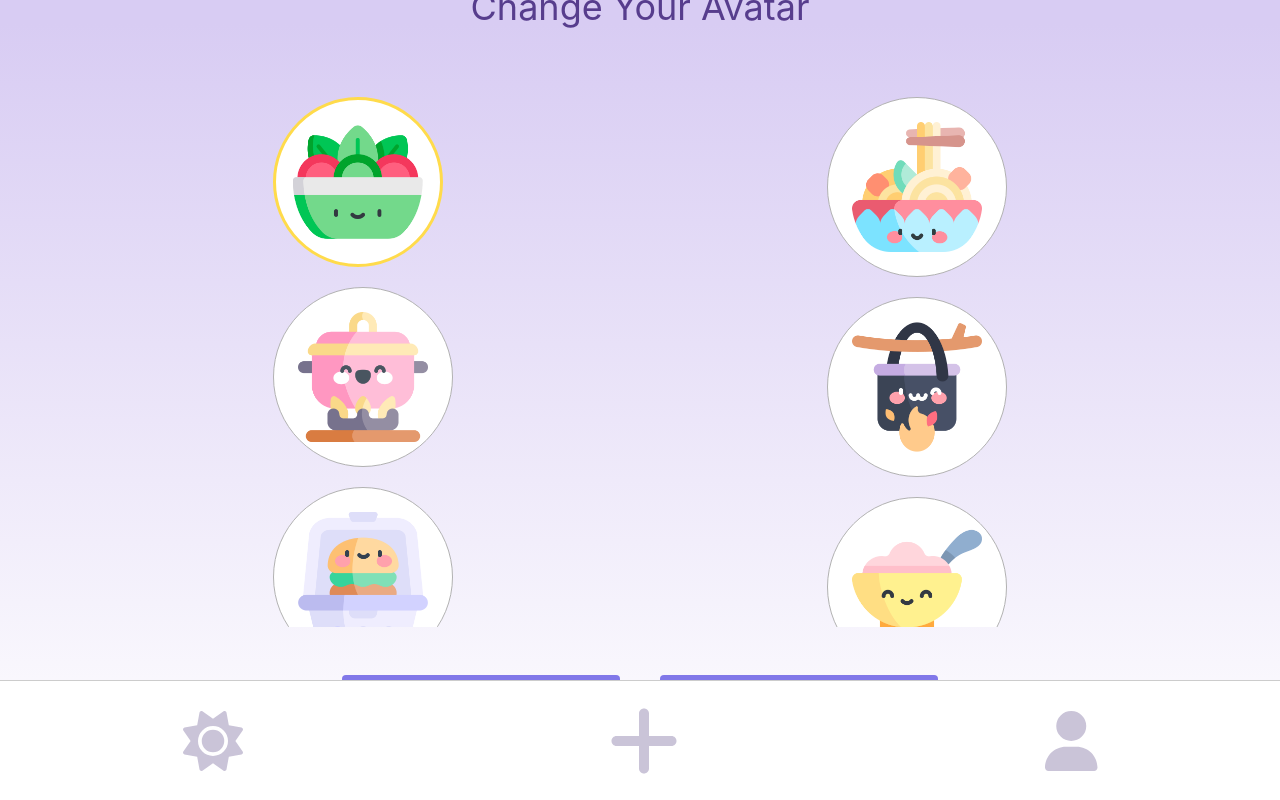
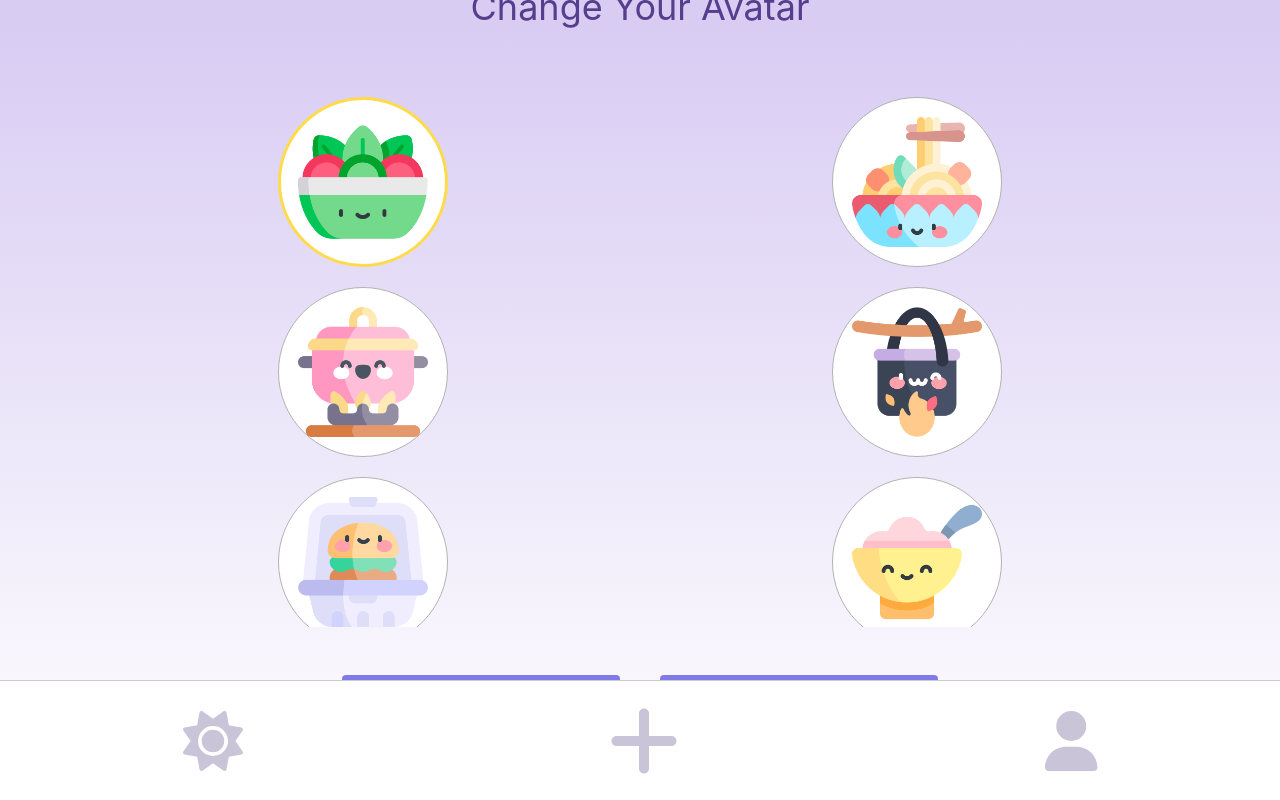
Before and after one commit to Glow-Carrots-App/glow-web, a Next.js app: page /settings/change-avatar in a window 1280 px wide. Built offline with nearby package versions, Linux system fonts and the light colour scheme; no server answers.

Commit message:
avatar list item fix

```diff
--- a/components/AvatarList/styles.module.css
+++ b/components/AvatarList/styles.module.css
@@ -69,8 +69,8 @@
   }
 
   .avatarListItem {
-    height: 180px;
-    width: 180px;
+    height: 170px;
+    width: 170px;
   }
 
   .avatarListItemSelected {
```
